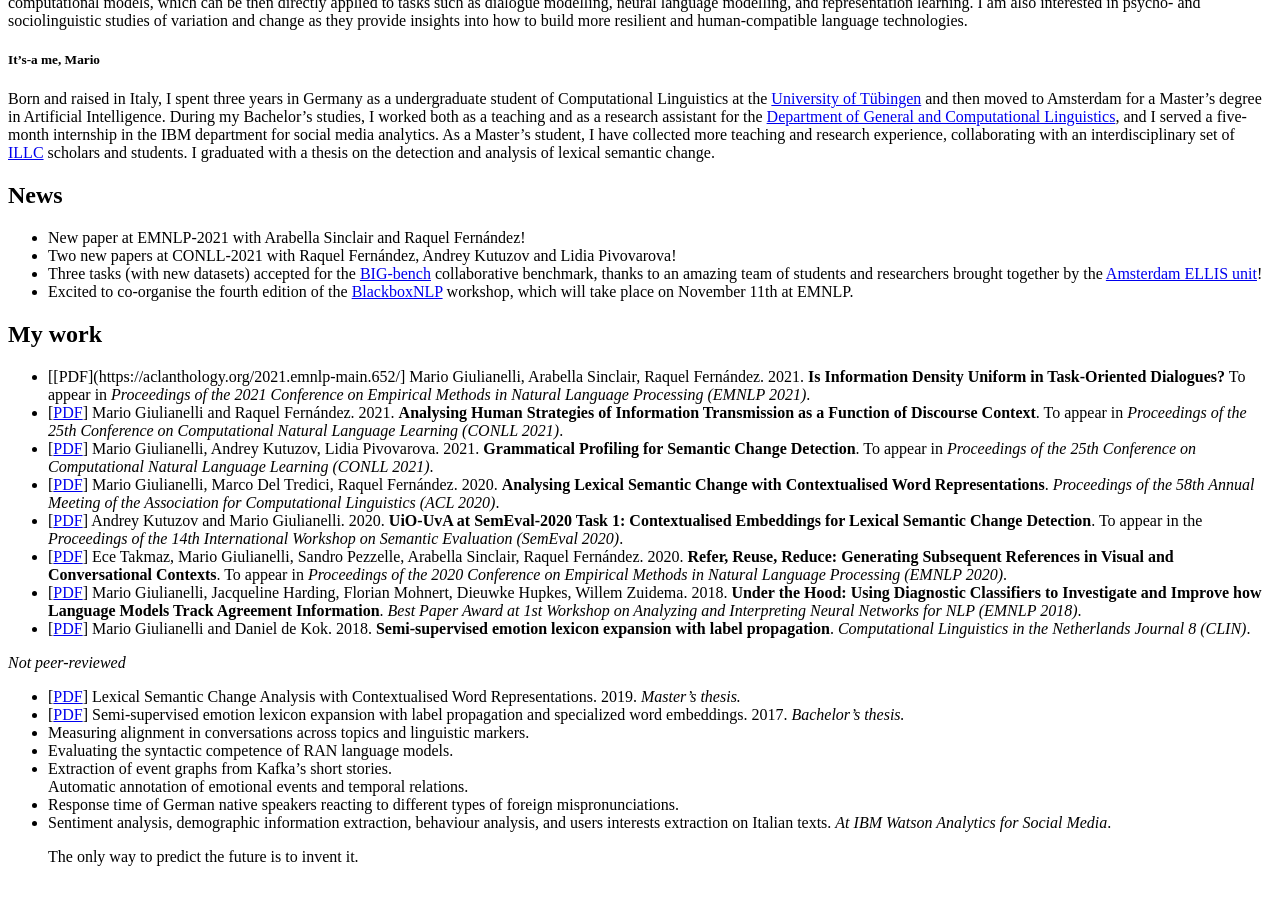
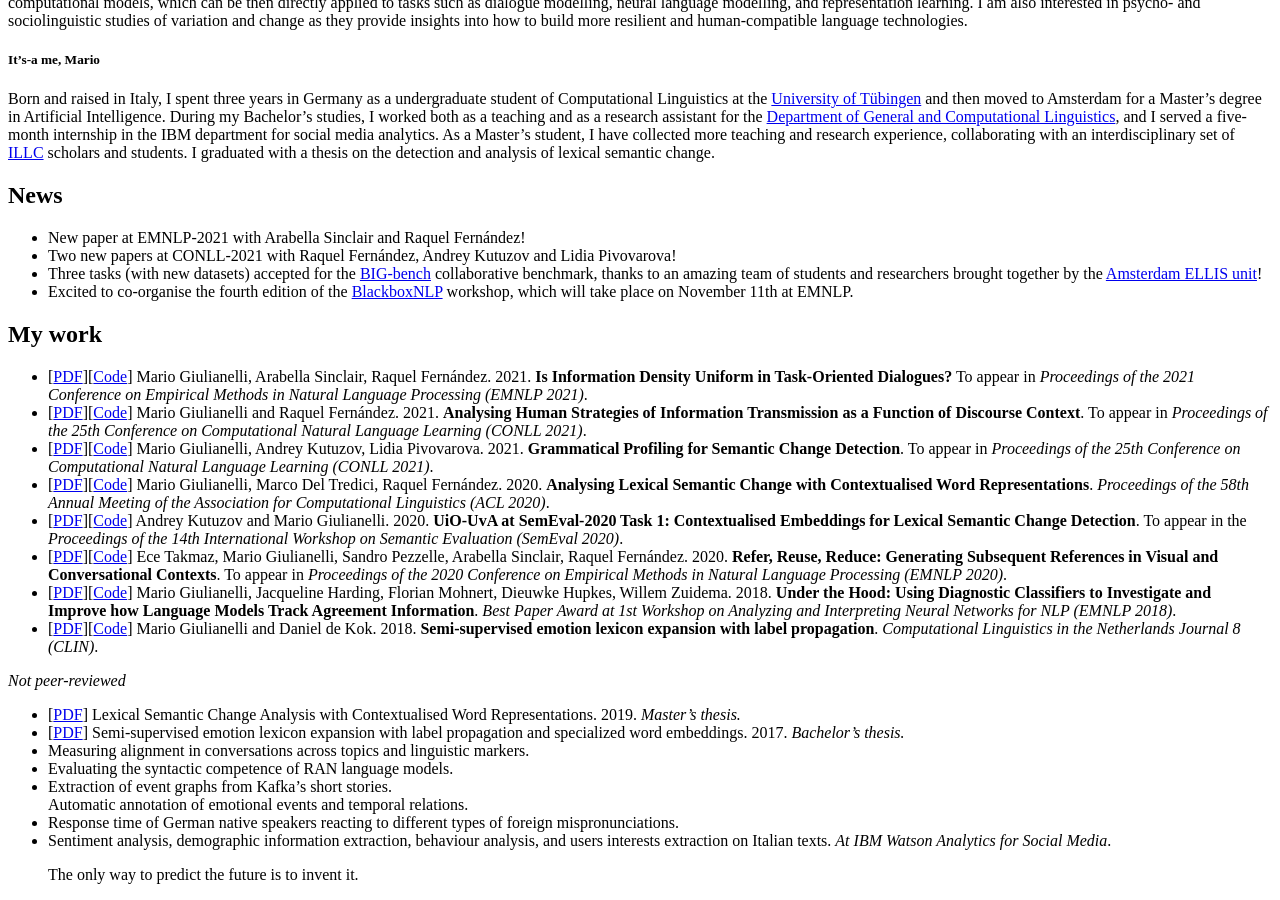
Before and after one commit to glnmario/glnmario.github.io, a Jekyll site: the page built from index.md, in a window 1280 px wide and 900 px high, scrolled down 1262 px. Built offline with Jekyll 4.4.1, drawn with Linux system fonts in a browser that asks for light colours; some of the changed lines change nothing that is shown.

Commit message:
Update index.md

```diff
--- a/index.md
+++ b/index.md
@@ -28,14 +28,14 @@ Currently I study Artificial Intelligence at the University of Amsterdam.
 - Excited to co-organise the fourth edition of the [BlackboxNLP](https://blackboxnlp.github.io) workshop, which will take place on November 11th at EMNLP.
 
 ## My work
-- [[PDF](https://aclanthology.org/2021.emnlp-main.652/] Mario Giulianelli, Arabella Sinclair, Raquel Fernández. 2021. **Is Information Density Uniform in Task-Oriented Dialogues?** To appear in _Proceedings of the 2021 Conference on Empirical Methods in Natural Language Processing (EMNLP 2021)_.
-- [[PDF](https://aclanthology.org/2021.conll-1.50/)] Mario Giulianelli and Raquel Fernández. 2021. **Analysing Human Strategies of Information Transmission as a Function of Discourse Context**. To appear in _Proceedings of the 25th Conference on Computational Natural Language Learning (CONLL 2021)_.
-- [[PDF](https://aclanthology.org/2021.conll-1.33/)] Mario Giulianelli, Andrey Kutuzov, Lidia Pivovarova. 2021. **Grammatical Profiling for Semantic Change Detection**. To appear in _Proceedings of the 25th Conference on Computational Natural Language Learning (CONLL 2021)_.
-- [[PDF](https://www.aclweb.org/anthology/2020.acl-main.365/)] Mario Giulianelli, Marco Del Tredici, Raquel Fernández. 2020. **Analysing Lexical Semantic Change with Contextualised Word Representations**. _Proceedings of the 58th Annual Meeting of the Association for Computational Linguistics (ACL 2020)_.
-- [[PDF](https://arxiv.org/abs/2005.00050)] Andrey Kutuzov and Mario Giulianelli. 2020. **UiO-UvA at SemEval-2020 Task 1: Contextualised Embeddings for Lexical Semantic Change Detection**. To appear in the _Proceedings of the 14th International Workshop on Semantic Evaluation (SemEval 2020)_.
-- [[PDF](https://www.aclweb.org/anthology/2020.emnlp-main.353/)] Ece Takmaz, Mario Giulianelli, Sandro Pezzelle, Arabella Sinclair, Raquel Fernández. 2020. **Refer, Reuse, Reduce: Generating Subsequent References in Visual and Conversational Contexts**. To appear in _Proceedings of the 2020 Conference on Empirical Methods in Natural Language Processing (EMNLP 2020)_.
-- [[PDF](https://www.aclweb.org/anthology/W18-5426/)] Mario Giulianelli, Jacqueline Harding, Florian Mohnert, Dieuwke Hupkes, Willem Zuidema. 2018. **Under the Hood: Using Diagnostic Classifiers to Investigate and Improve how Language Models Track Agreement Information**. _Best Paper Award at 1st Workshop on Analyzing and Interpreting Neural Networks for NLP (EMNLP 2018)_.
-- [[PDF](https://clinjournal.org/clinj/article/view/82)] Mario Giulianelli and Daniel de Kok. 2018. **Semi-supervised emotion lexicon expansion with label propagation**. _Computational Linguistics in the Netherlands Journal 8 (CLIN)_.
+- [[PDF](https://aclanthology.org/2021.emnlp-main.652/)][[Code](https://github.com/dmg-illc/uid-dialogue)] Mario Giulianelli, Arabella Sinclair, Raquel Fernández. 2021. **Is Information Density Uniform in Task-Oriented Dialogues?** To appear in _Proceedings of the 2021 Conference on Empirical Methods in Natural Language Processing (EMNLP 2021)_.
+- [[PDF](https://aclanthology.org/2021.conll-1.50/)][[Code](https://github.com/dmg-illc/uid-dialogue)] Mario Giulianelli and Raquel Fernández. 2021. **Analysing Human Strategies of Information Transmission as a Function of Discourse Context**. To appear in _Proceedings of the 25th Conference on Computational Natural Language Learning (CONLL 2021)_.
+- [[PDF](https://aclanthology.org/2021.conll-1.33/)][[Code](https://github.com/glnmario/semchange-profiling)] Mario Giulianelli, Andrey Kutuzov, Lidia Pivovarova. 2021. **Grammatical Profiling for Semantic Change Detection**. To appear in _Proceedings of the 25th Conference on Computational Natural Language Learning (CONLL 2021)_.
+- [[PDF](https://www.aclweb.org/anthology/2020.acl-main.365/)][[Code](https://github.com/glnmario/cwr4lsc)] Mario Giulianelli, Marco Del Tredici, Raquel Fernández. 2020. **Analysing Lexical Semantic Change with Contextualised Word Representations**. _Proceedings of the 58th Annual Meeting of the Association for Computational Linguistics (ACL 2020)_.
+- [[PDF](https://arxiv.org/abs/2005.00050)][[Code](https://github.com/akutuzov/semeval2020)] Andrey Kutuzov and Mario Giulianelli. 2020. **UiO-UvA at SemEval-2020 Task 1: Contextualised Embeddings for Lexical Semantic Change Detection**. To appear in the _Proceedings of the 14th International Workshop on Semantic Evaluation (SemEval 2020)_.
+- [[PDF](https://www.aclweb.org/anthology/2020.emnlp-main.353/)][[Code](https://github.com/dmg-photobook/ref-gen-photobook)] Ece Takmaz, Mario Giulianelli, Sandro Pezzelle, Arabella Sinclair, Raquel Fernández. 2020. **Refer, Reuse, Reduce: Generating Subsequent References in Visual and Conversational Contexts**. To appear in _Proceedings of the 2020 Conference on Empirical Methods in Natural Language Processing (EMNLP 2020)_.
+- [[PDF](https://www.aclweb.org/anthology/W18-5426/)][[Code](https://github.com/glnmario/under-the-hood)] Mario Giulianelli, Jacqueline Harding, Florian Mohnert, Dieuwke Hupkes, Willem Zuidema. 2018. **Under the Hood: Using Diagnostic Classifiers to Investigate and Improve how Language Models Track Agreement Information**. _Best Paper Award at 1st Workshop on Analyzing and Interpreting Neural Networks for NLP (EMNLP 2018)_.
+- [[PDF](https://clinjournal.org/clinj/article/view/82)][[Code](https://github.com/glnmario/emo2vec)] Mario Giulianelli and Daniel de Kok. 2018. **Semi-supervised emotion lexicon expansion with label propagation**. _Computational Linguistics in the Netherlands Journal 8 (CLIN)_.
 
 *Not peer-reviewed*
 - [[PDF](mscthesis.pdf)] Lexical Semantic Change Analysis with Contextualised Word Representations. 2019. _Master's thesis._
```
